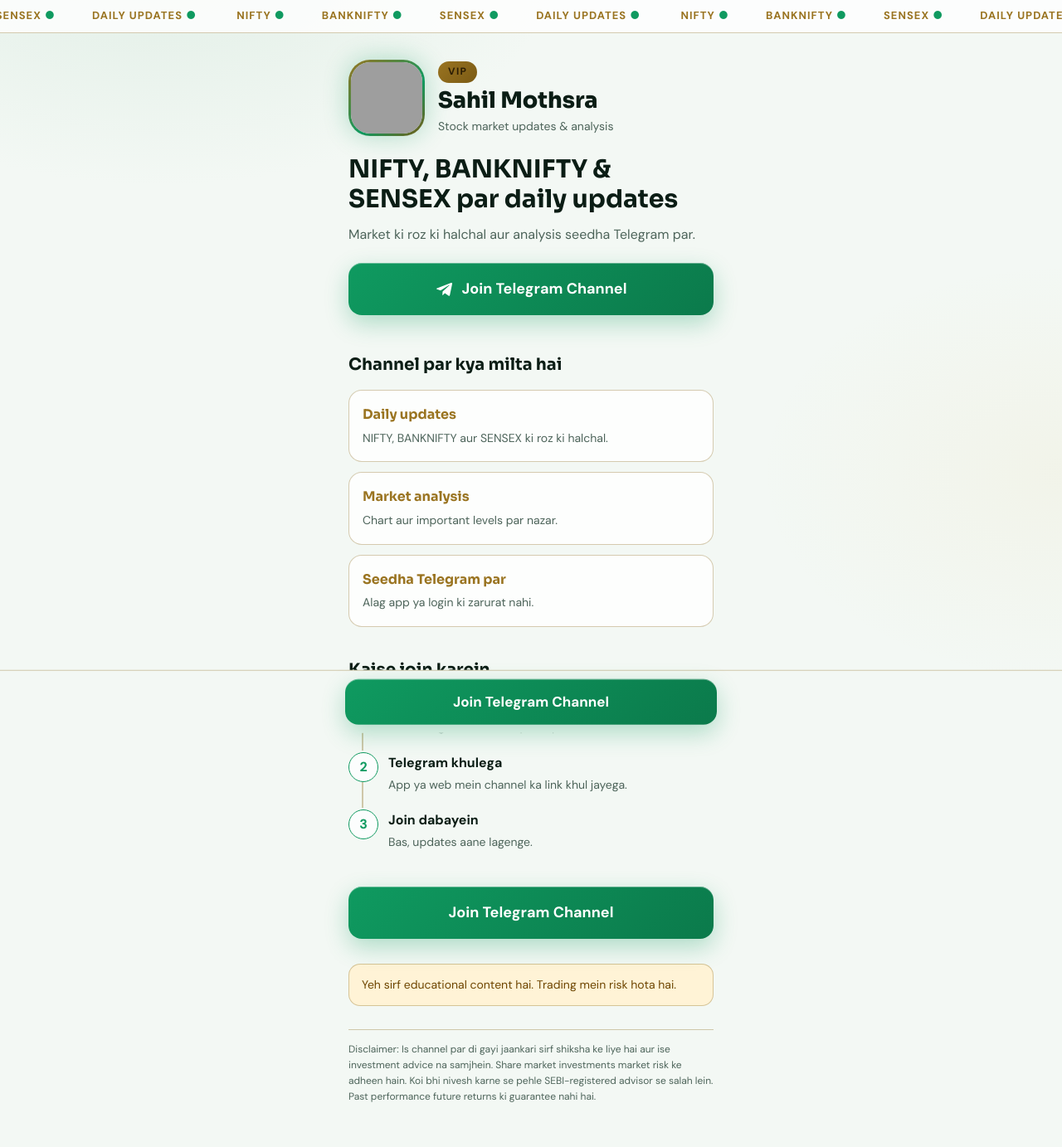
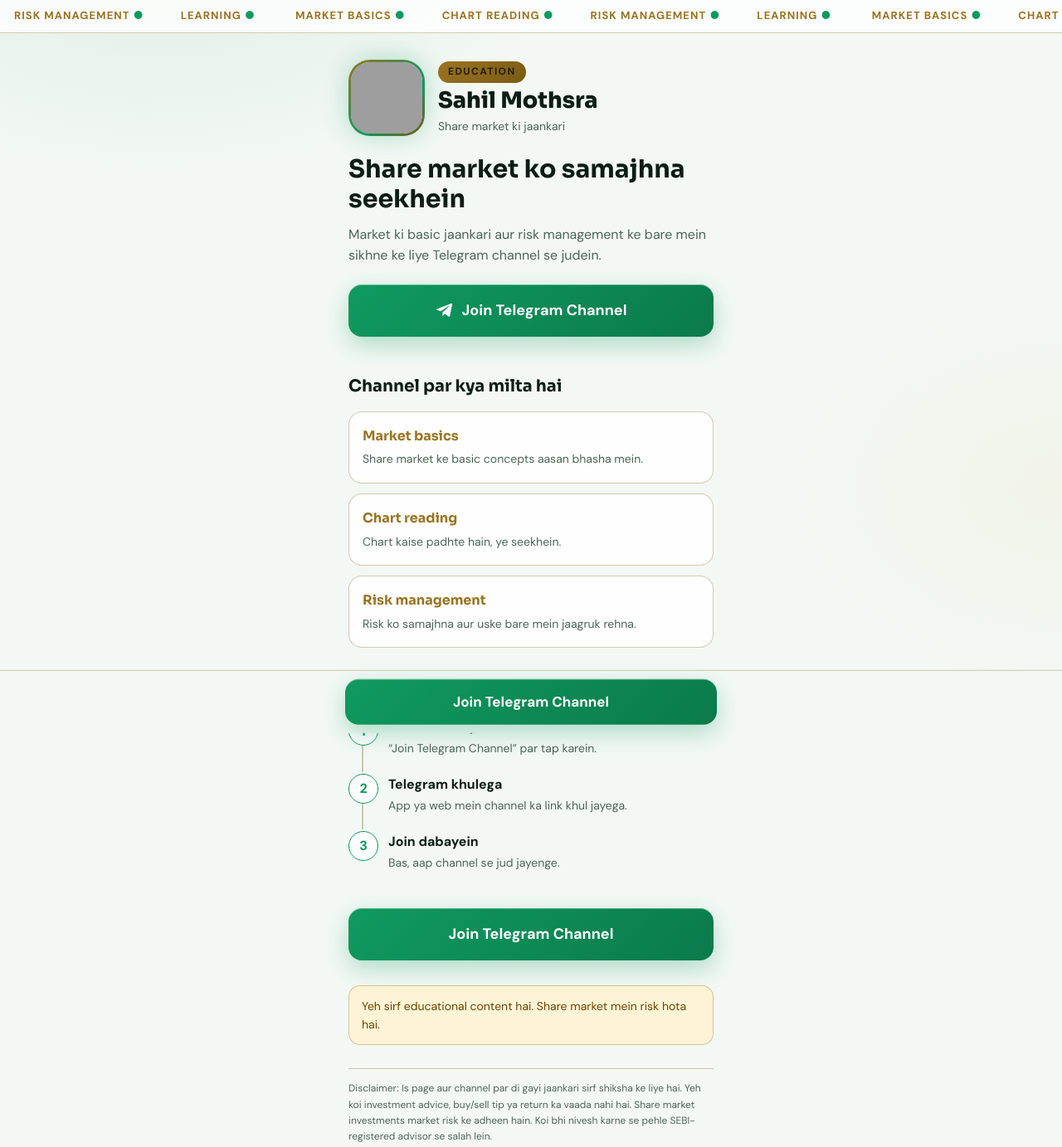
Before and after one commit to meenajimeenasong-web/SAHIL-MOTHSRA, a plain HTML site: page index.html in a window 1280 px wide. Shown: the whole page at 83% size. Drawn offline with Linux system fonts and the light colour scheme; grey boxes are pictures that could not be loaded.

Commit message:
Update index.html

```diff
--- a/index.html
+++ b/index.html
@@ -4,7 +4,7 @@
 <meta charset="utf-8">
 <meta name="viewport" content="width=device-width, initial-scale=1, viewport-fit=cover">
 <meta name="theme-color" content="#06120e">
-<title>Sahil Mothsra – VIP Market Updates</title>
+<title>Sahil Mothsra – Share Market Education</title>
 <link rel="preconnect" href="https://fonts.googleapis.com">
 <link rel="preconnect" href="https://fonts.gstatic.com" crossorigin>
 <link href="https://fonts.googleapis.com/css2?family=DM+Sans:wght@400;500;700&family=Sora:wght@600;700;800&display=swap" rel="stylesheet">
@@ -100,10 +100,10 @@ src="https://www.facebook.com/tr?id=2468864363645716&ev=PageView&noscript=1"
 
 <div class="ticker" aria-hidden="true">
   <div class="ticker-in">
-    <span>NIFTY <i>●</i></span><span>BANKNIFTY <i>●</i></span><span>SENSEX <i>●</i></span><span>DAILY UPDATES <i>●</i></span>
-    <span>NIFTY <i>●</i></span><span>BANKNIFTY <i>●</i></span><span>SENSEX <i>●</i></span><span>DAILY UPDATES <i>●</i></span>
-    <span>NIFTY <i>●</i></span><span>BANKNIFTY <i>●</i></span><span>SENSEX <i>●</i></span><span>DAILY UPDATES <i>●</i></span>
-    <span>NIFTY <i>●</i></span><span>BANKNIFTY <i>●</i></span><span>SENSEX <i>●</i></span><span>DAILY UPDATES <i>●</i></span>
+    <span>MARKET BASICS <i>●</i></span><span>CHART READING <i>●</i></span><span>RISK MANAGEMENT <i>●</i></span><span>LEARNING <i>●</i></span>
+    <span>MARKET BASICS <i>●</i></span><span>CHART READING <i>●</i></span><span>RISK MANAGEMENT <i>●</i></span><span>LEARNING <i>●</i></span>
+    <span>MARKET BASICS <i>●</i></span><span>CHART READING <i>●</i></span><span>RISK MANAGEMENT <i>●</i></span><span>LEARNING <i>●</i></span>
+    <span>MARKET BASICS <i>●</i></span><span>CHART READING <i>●</i></span><span>RISK MANAGEMENT <i>●</i></span><span>LEARNING <i>●</i></span>
   </div>
 </div>
 
@@ -114,14 +114,14 @@ src="https://www.facebook.com/tr?id=2468864363645716&ev=PageView&noscript=1"
         <img id="avatar" src="https://drive.google.com/thumbnail?id=1E2k0_zfdYFD1njCJdoZvbZQ3z94FNXTk&sz=w400" alt="Sahil Mothsra" width="86" height="86">
       </div>
       <div>
-        <span class="badge">VIP</span>
+        <span class="badge">EDUCATION</span>
         <h1>Sahil Mothsra</h1>
-        <p class="tag">Stock market updates &amp; analysis</p>
+        <p class="tag">Share market ki jaankari</p>
       </div>
     </div>
 
-    <p class="headline">NIFTY, BANKNIFTY &amp; SENSEX par daily updates</p>
-    <p class="lead">Market ki roz ki halchal aur analysis seedha Telegram par.</p>
+    <p class="headline">Share market ko samajhna seekhein</p>
+    <p class="lead">Market ki basic jaankari aur risk management ke bare mein sikhne ke liye Telegram channel se judein.</p>
 
     <a id="hero-cta" class="btn" data-track="hero_cta" href="https://t.me/+ad8qCCGQGew5ZmZl" target="_blank" rel="noopener">
       <svg viewBox="0 0 24 24" fill="currentColor" aria-hidden="true"><path d="M21.9 4.3 18.7 19.5c-.2 1-.9 1.3-1.7.8l-4.8-3.5-2.3 2.2c-.3.3-.5.5-1 .5l.4-4.9 8.9-8c.4-.3-.1-.5-.6-.2L6.6 13.3l-4.7-1.5c-1-.3-1-1 .2-1.5L20.4 3.3c.9-.3 1.6.2 1.5 1Z"/></svg>
@@ -131,23 +131,23 @@ src="https://www.facebook.com/tr?id=2468864363645716&ev=PageView&noscript=1"
 
   <h2>Channel par kya milta hai</h2>
   <div class="cards">
-    <div class="card"><b>Daily updates</b><span>NIFTY, BANKNIFTY aur SENSEX ki roz ki halchal.</span></div>
-    <div class="card"><b>Market analysis</b><span>Chart aur important levels par nazar.</span></div>
-    <div class="card"><b>Seedha Telegram par</b><span>Alag app ya login ki zarurat nahi.</span></div>
+    <div class="card"><b>Market basics</b><span>Share market ke basic concepts aasan bhasha mein.</span></div>
+    <div class="card"><b>Chart reading</b><span>Chart kaise padhte hain, ye seekhein.</span></div>
+    <div class="card"><b>Risk management</b><span>Risk ko samajhna aur uske bare mein jaagruk rehna.</span></div>
   </div>
 
   <h2>Kaise join karein</h2>
   <ol class="steps">
     <li><b>Button dabayein</b><span>“Join Telegram Channel” par tap karein.</span></li>
     <li><b>Telegram khulega</b><span>App ya web mein channel ka link khul jayega.</span></li>
-    <li><b>Join dabayein</b><span>Bas, updates aane lagenge.</span></li>
+    <li><b>Join dabayein</b><span>Bas, aap channel se jud jayenge.</span></li>
   </ol>
 
   <a class="btn cta2" data-track="bottom_cta" href="https://t.me/+ad8qCCGQGew5ZmZl" target="_blank" rel="noopener">Join Telegram Channel</a>
 
-  <div class="note">Yeh sirf educational content hai. Trading mein risk hota hai.</div>
+  <div class="note">Yeh sirf educational content hai. Share market mein risk hota hai.</div>
 
-  <p class="disclaimer">Disclaimer: Is channel par di gayi jaankari sirf shiksha ke liye hai aur ise investment advice na samjhein. Share market investments market risk ke adheen hain. Koi bhi nivesh karne se pehle SEBI-registered advisor se salah lein. Past performance future returns ki guarantee nahi hai.</p>
+  <p class="disclaimer">Disclaimer: Is page aur channel par di gayi jaankari sirf shiksha ke liye hai. Yeh koi investment advice, buy/sell tip ya return ka vaada nahi hai. Share market investments market risk ke adheen hain. Koi bhi nivesh karne se pehle SEBI-registered advisor se salah lein.</p>
 </main>
 
 <!-- Sticky bar: hero button scroll se bahar jaane par dikhta hai -->
```
